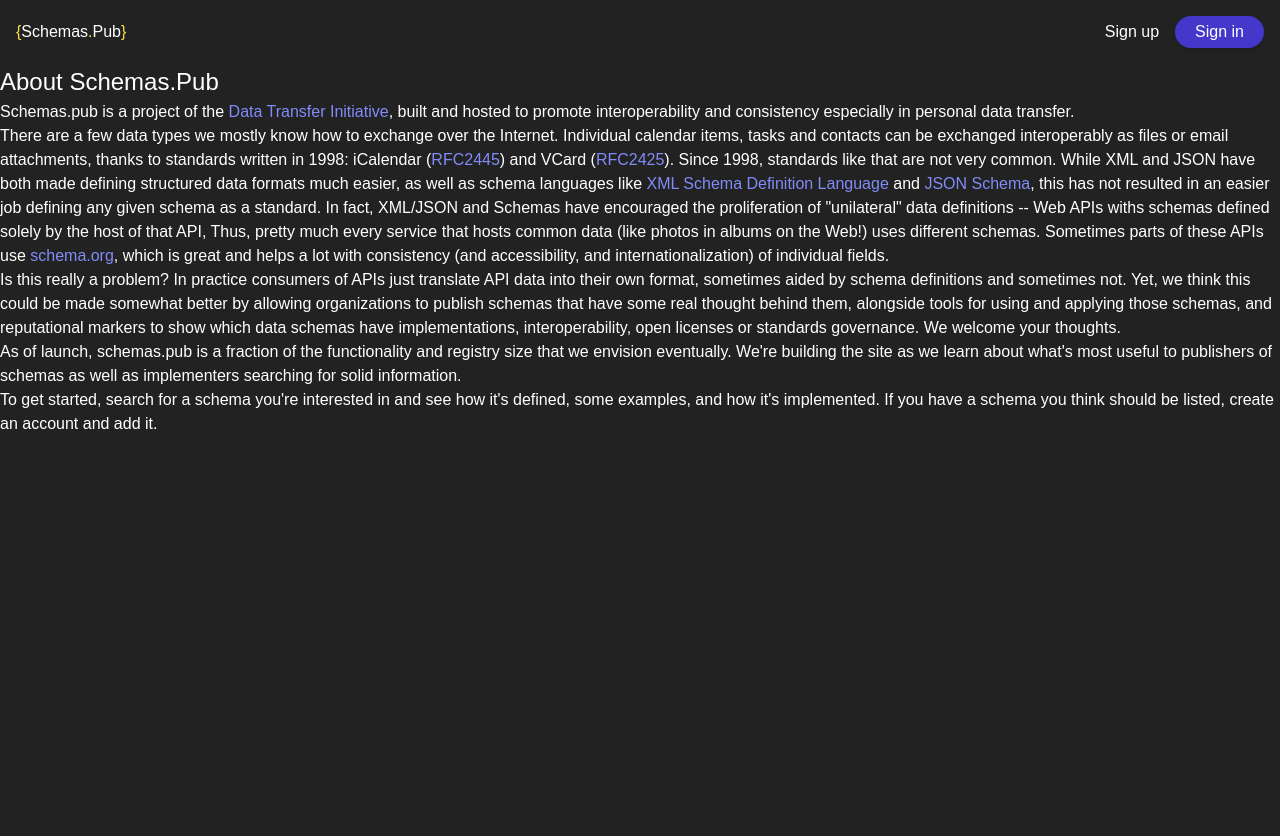
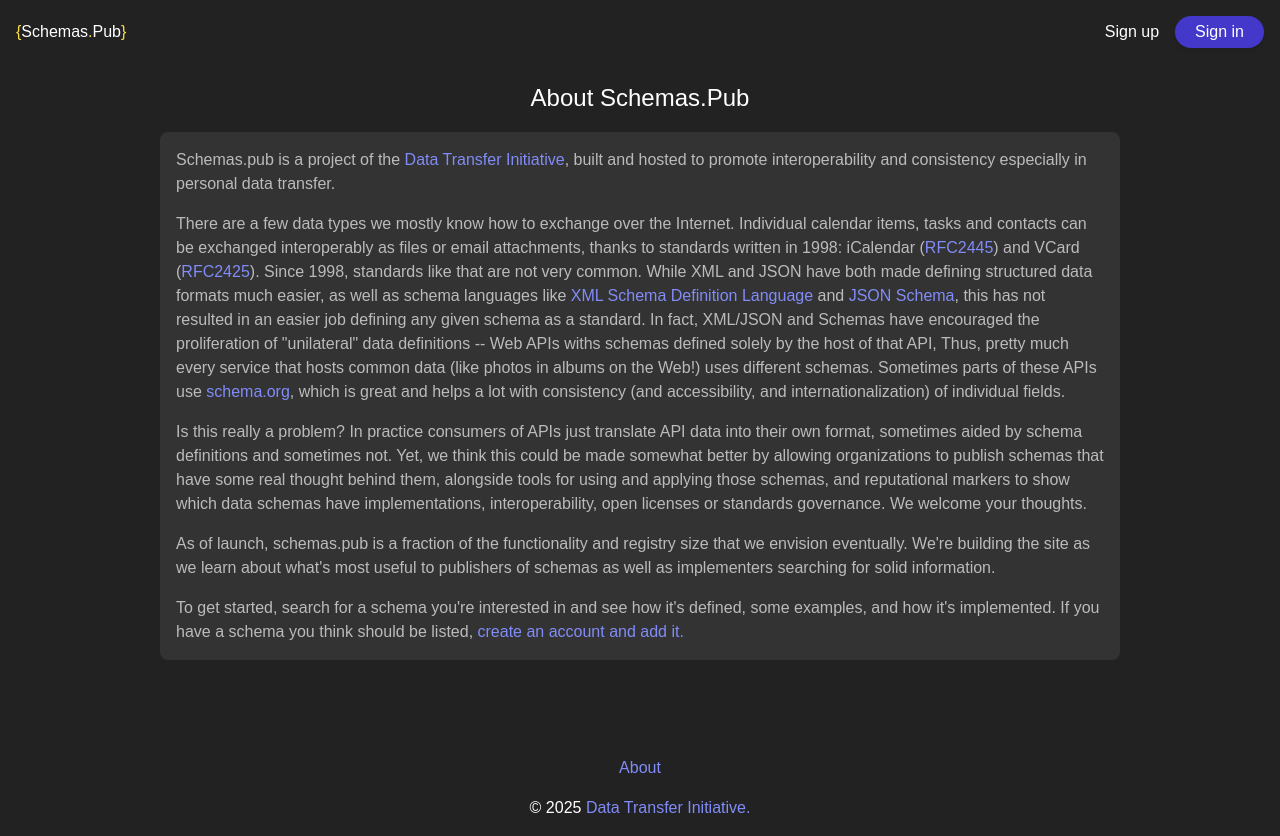
Before and after one commit to dtinit/schemaindex, a Django app: page /about in a window 1280 px wide. Before the commit the page ends 429 px from the top, so only its background shows below. Run offline with Django 5.2, Linux system fonts and the light colour scheme; some libraries are stand-ins or nearby versions.

Commit message:
Style about page and footer, and add footer to every page

```diff
--- a/core/static/css/site.css
+++ b/core/static/css/site.css
@@ -14,6 +14,17 @@ html {
   background: #222;
   color: var(--text-primary);
   font-family: sans-serif;
+  height: 100%;
+}
+
+body {
+  min-height: 100%;
+  display: flex;
+  flex-direction: column;
+}
+
+main {
+  flex-grow: 1;
 }
 
 .color-logo {
@@ -216,15 +227,9 @@ a.button-link--primary:hover {
 }
 
 .account-page {
+  width: 100%;
   max-width: 30rem;
   margin: 0 auto;
-  background: #333;
-  padding: 1rem;
-  border-radius: 6px;
-  display: flex;
-  flex-direction: column;
-  align-items: center;
-  gap: 1rem;
 }
 
 .account-page form {
@@ -477,6 +482,18 @@ a.button-link--primary:hover {
   display: none !important;
 }
 
+.site-footer {
+  width: 100%;
+  max-width: 60rem;
+  margin: 0 auto;
+  display: flex;
+  flex-direction: column;
+  align-items: center;
+  justify-content: center;
+  gap: 1rem;
+  padding: 5rem 0 1rem;
+}
+
 /* Page styles */
 
 /* Homepage */
@@ -560,6 +577,7 @@ a.button-link--primary:hover {
   align-items: flex-start;
   justify-content: flex-start;
   max-width: 60rem;
+  width: 100%;
 }
 
 .account section {
@@ -600,4 +618,17 @@ a.button-link--primary:hover {
 /* Schema management form */
 .manage-schema {
   margin: 1rem;
+  display: flex;
+  flex-direction: column;
+  align-items: center;
+  gap: 1rem;
 }
+
+/* About page */
+.about-page {
+  display: flex;
+  flex-direction: column;
+  align-items: center;
+  padding: 1rem;
+  gap: 1rem;
+}
--- a/core/templates/core/about.html
+++ b/core/templates/core/about.html
@@ -5,7 +5,9 @@ About Schemas.pub
 
 {% block page_content %}
 
+<main class="about-page">
 <h1>About Schemas.Pub</h1>
+<div class="main-content">
     <p>
     Schemas.pub is a project of the <a href="https://dtinit.org">Data
     Transfer Initiative</a>, built and hosted to promote interoperability
@@ -53,6 +55,7 @@ and consistency especially in personal data transfer.
 
     <p>To get started, search for a schema you're interested in and see
         how it's defined, some examples, and how it's implemented.  If you have
-    a schema you think should be listed, create an account and add it. </p>
-
+        a schema you think should be listed, <a href="{% url 'account_signup' %}">create an account and add it.</a></p>
+</div>
+</main>
 {% endblock %}
--- a/core/templates/core/index.html
+++ b/core/templates/core/index.html
@@ -46,8 +46,5 @@ Schemas.Pub - A public schema registry
       {% endfor %}
     </ul>
   </section>
-  <section class="footer">
-      <a href="/about">About</a>
-  </section>
 </main>
 {% endblock %}
--- a/core/templates/core/layouts/base.html
+++ b/core/templates/core/layouts/base.html
@@ -48,12 +48,13 @@
         </header>
         {% block body %}
             {% if messages %}
-                {% include "messages/messages.html" with messages=messages %}
+                {% include "core/partials/messages.html" with messages=messages %}
             {% endif %}
         {% block page_content %}
         {% endblock page_content %}
         {% endblock body %}
         {% block extra_body %}
         {% endblock extra_body %}
+        {% include "core/partials/footer.html" %}
     </body>
 </html>
--- a/core/templates/core/manage/schema.html
+++ b/core/templates/core/manage/schema.html
@@ -8,8 +8,8 @@ Edit Schema
 {% endblock %}
 {% block page_content %}
 <main class="manage-schema">
+  <h1>{% if is_new %}Add Schema{% else %}Edit Schema{% endif %}</h1>
   <section class="main-content form-container">
-    <h1>{% if is_new %}Add Schema{% else %}Edit Schema{% endif %}</h1>
     <form action="{% if is_new %}{% url 'manage_schema_new' %}{% else %}{% url 'manage_schema' schema_id=schema.pk %}{% endif %}" method="POST">
       {% csrf_token %}
       <h2>Schema details</h2>
--- /dev/null
+++ b/core/templates/core/partials/footer.html
@@ -0,0 +1,4 @@
+<footer class="site-footer">
+  <div><a href="/about">About</a></div>
+  <div>&copy; {% now "Y" %} <a href="https://dtinit.org">Data Transfer Initiative.</a></div>
+</footer>
--- a/core/views.py
+++ b/core/views.py
@@ -82,7 +82,7 @@ def schema_detail(request, schema_id):
 @login_required
 def account_profile(request):
     user_schemas = Schema.objects.filter(created_by=request.user)
-    return render(request, "core/account/profile.html", {
+    return render(request, "account/profile.html", {
         'user_schemas': user_schemas
     })
 
```
Also changed, not shown: core/templates/allauth/layouts/base.html (+5 -2 lines), core/templates/account/profile.html (renamed from core/templates/core/account/profile.html), core/templates/core/partials/messages.html (renamed from core/templates/messages/messages.html). Lines whose indentation alone changed are shown as unchanged.
